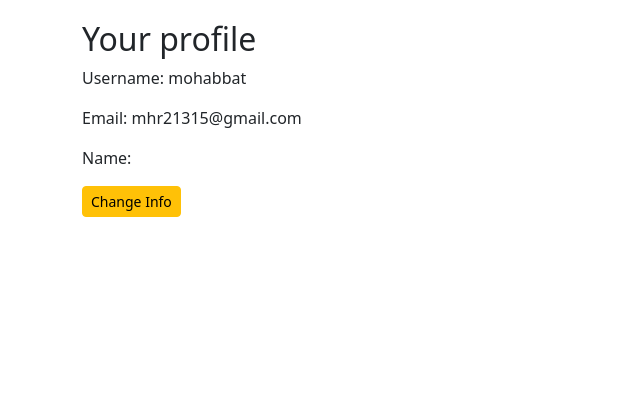
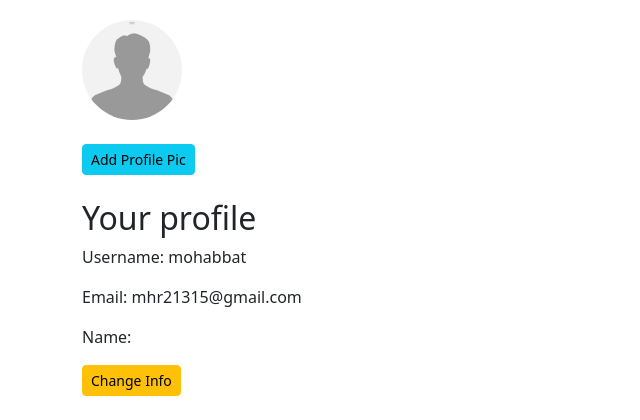
Before and after one commit to Mohabbatridoy/Dango-Blog-Project, a Django app: page /log_in/profile/ in a window 1280 px wide. Shown: the part 56-476 px from the top of the page, without its empty margins (0-640 px from the left). Run offline with Django 5.2, Linux system fonts and the light colour scheme; a user stored in the database is signed in; data comes from the database, SQL or seed files in the repository; both versions use the stored data as it was after the commit.

Commit message:
add profile picture feature

```diff
--- a/Blog_project/settings.py
+++ b/Blog_project/settings.py
@@ -44,6 +44,7 @@ INSTALLED_APPS = [
     'app_blog',
     'crispy_forms',
     'crispy_bootstrap5',
+    'django_cleanup.apps.CleanupConfig'
 ]
 
 # isntall package for handling form (bootstarp, bootstrap3, bootstrap4, uni-form)
@@ -127,12 +128,12 @@ USE_TZ = True
 # Static files (CSS, JavaScript, Images)
 # https://docs.djangoproject.com/en/5.0/howto/static-files/
 
-STATIC_URL = 'static/'
+STATIC_URL = '/static/'
 STATICFILES_DIRS = [STATIC_DIR,]
 
 #MEDIA
 MEDIA_ROOT = MEDIA_DIR
-MEDIA_URL = 'media/'
+MEDIA_URL = '/media/'
 
 # Default primary key field type
 # https://docs.djangoproject.com/en/5.0/ref/settings/#default-auto-field
--- a/Blog_project/urls.py
+++ b/Blog_project/urls.py
@@ -2,6 +2,9 @@ from django.contrib import admin
 from django.urls import path
 from django.urls import include
 from . import views
+from django.conf import settings
+from django.conf.urls.static import static
+from django.contrib.staticfiles.urls import staticfiles_urlpatterns
 
 urlpatterns = [
     path('admin/', admin.site.urls),
@@ -9,3 +12,6 @@ urlpatterns = [
     path('blog/', include('app_blog.urls')),
     path('', views.index, name="index"),
 ]
+
+urlpatterns += staticfiles_urlpatterns()
+urlpatterns += static(settings.MEDIA_URL, document_root=settings.MEDIA_ROOT)
--- a/app_login/forms.py
+++ b/app_login/forms.py
@@ -13,3 +13,8 @@ class UserChangeInfo(UserChangeForm):
     class Meta:
         model = User
         fields = ('username','email', 'first_name', 'last_name', 'password')
+
+class Profile_pic_add(forms.ModelForm):
+    class Meta:
+        model = models.Userprofile
+        fields = ['profile_pic']
--- a/app_login/models.py
+++ b/app_login/models.py
@@ -4,4 +4,4 @@ from django.contrib.auth.models import User
 # Create your models here.
 class Userprofile(models.Model):
     user = models.OneToOneField(User, related_name='user_profile', on_delete=models.CASCADE)
-    profile_pic = models.ImageField(upload_to='profile_pics')
+    profile_pic = models.ImageField(upload_to='profile_pics', blank=True, null=True)
--- a/app_login/urls.py
+++ b/app_login/urls.py
@@ -9,5 +9,7 @@ urlpatterns = [
     path('logout/', views.logout_user, name="logout"),
     path('profile/', views.profile, name="profile"),
     path('change_profile/', views.ProfileChang, name="chngProfile"),
-    path('password/', views.pass_change, name="pass_change")
+    path('password/', views.pass_change, name="pass_change"),
+    path('pro_pic_add/', views.Profile_pic_add, name="pro_pic_add"),
+    path('change-pro-pic/', views.Change_Profile, name="change_pro_pic")
 ]
--- a/app_login/views.py
+++ b/app_login/views.py
@@ -72,3 +72,26 @@
             changed = True
 
     return render(request, 'app_login/pass_change.html', context={'form':form, 'changed':changed})
+
+@login_required
+def Profile_pic_add(request):
+    form = forms.Profile_pic_add()
+    if request.method == 'POST':
+        form = forms.Profile_pic_add(request.POST, request.FILES)
+        if form.is_valid():
+            user_obj = form.save(commit=False)
+            user_obj.user = request.user
+            user_obj.save()
+            return HttpResponseRedirect(reverse('app_login:profile'))
+    return render(request, 'app_login/pro_pic_add.html', context={'form':form})
+
+
+@login_required
+def Change_Profile(request):
+    form = forms.Profile_pic_add(instance=request.user.user_profile)
+    if request.method == 'POST':
+        form = forms.Profile_pic_add(request.POST, request.FILES, instance=request.user.user_profile)
+        if form.is_valid():
+            form.save()
+            return HttpResponseRedirect(reverse('app_login:profile'))
+    return render(request, 'app_login/pro_pic_add.html', context={'form':form})
--- a/templates/app_login/profile.html
+++ b/templates/app_login/profile.html
@@ -1,6 +1,16 @@
 {% extends 'base.html' %}
-{% block title_block %} profile ({% endblock %})
+{% block title_block %} profile {% endblock %}
 {% block content %}
+
+{% if user.user_profile %}
+    <img src="/media/{{ user.user_profile.profile_pic }}" class="rounded-circle" width="100px">
+    <br><br>
+    <a href="{% url 'app_login:change_pro_pic' %}" class="btn btn-info btn-sm">Change Profile Pic</a>
+    {% else %}
+    <img src="/media/profile_pics/avatar.jpg" class="rounded-circle" width="100px"><br><br>
+    <a href="{% url 'app_login:pro_pic_add' %}" class="btn btn-info btn-sm">Add Profile Pic</a>
+    {% endif %}
+    <br><br>
     <h2>Your profile</h2>
     <p>Username: {{user.username}}</p>
     <p>Email: {{user.email}}</p>
```
Also changed, not shown: templates/app_login/pro_pic_add.html (added, +11 -0 lines), db.sqlite3, media/profile_pics/avatar.jpg (added), media/profile_pics/channels4_profile.jpg (added).
